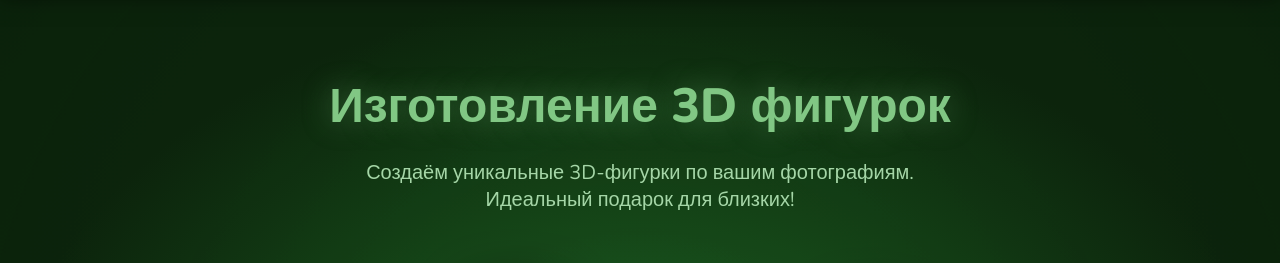
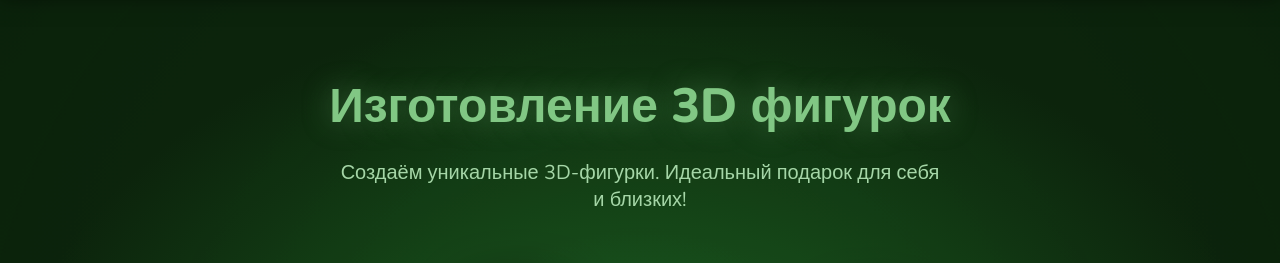
Before and after one commit to lover8951/shunvel3d.github.io, a plain HTML site: page index.html in a window 1280 px wide. Shown: the part 92-355 px from the top of the page. Drawn offline with nearby package versions, Linux system fonts and the light colour scheme.

Commit message:
index.html

```diff
--- a/index.html
+++ b/index.html
@@ -619,7 +619,7 @@
     <!-- Герой -->
     <section class="hero" id="home">
         <h1>Изготовление 3D фигурок</h1>
-        <p>Создаём уникальные 3D-фигурки по вашим фотографиям. Идеальный подарок для близких!</p>
+        <p>Создаём уникальные 3D-фигурки. Идеальный подарок для себя и близких!</p>
 
         <div class="floating-figures">
             <img src="https://ltdfoto.ru/images/2026/03/14/1000075769.png" class="float-fig" alt="3D фигурка 1">
```
